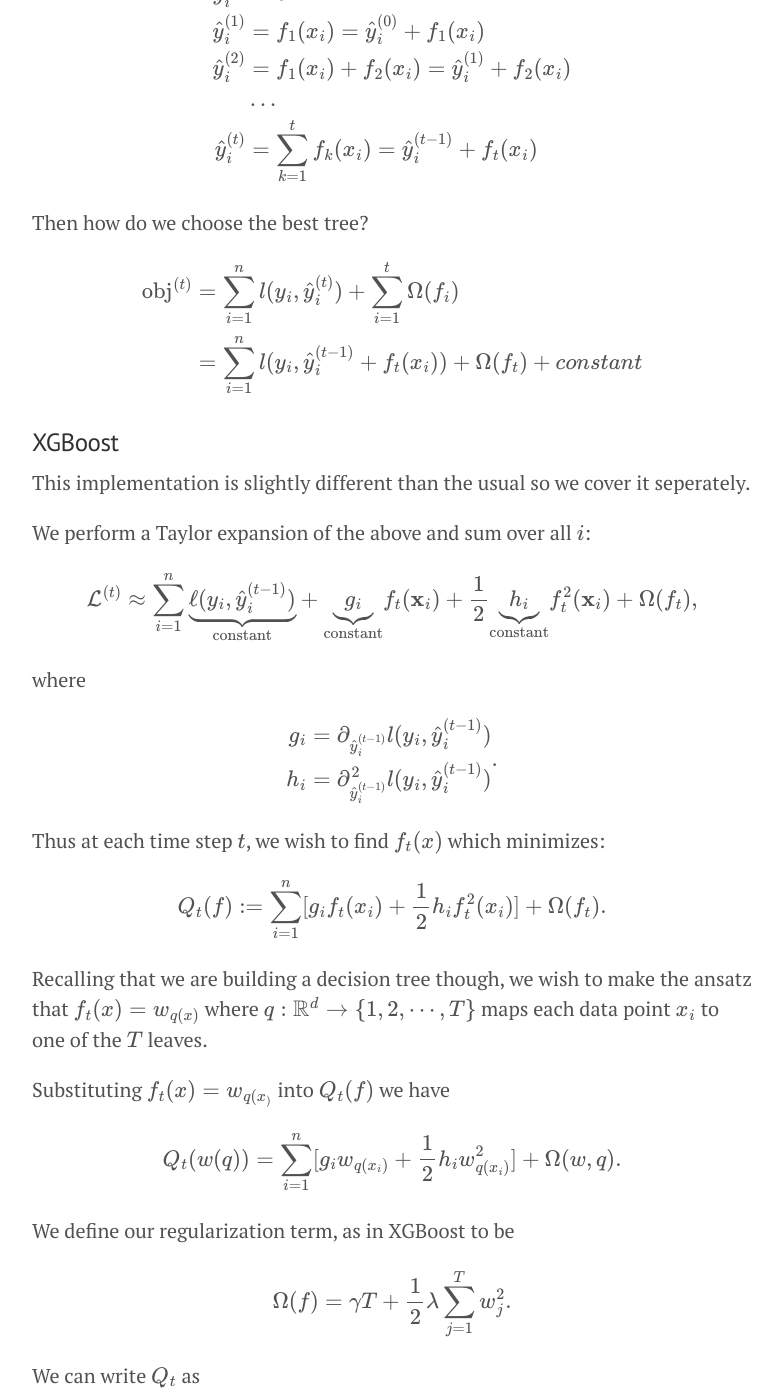
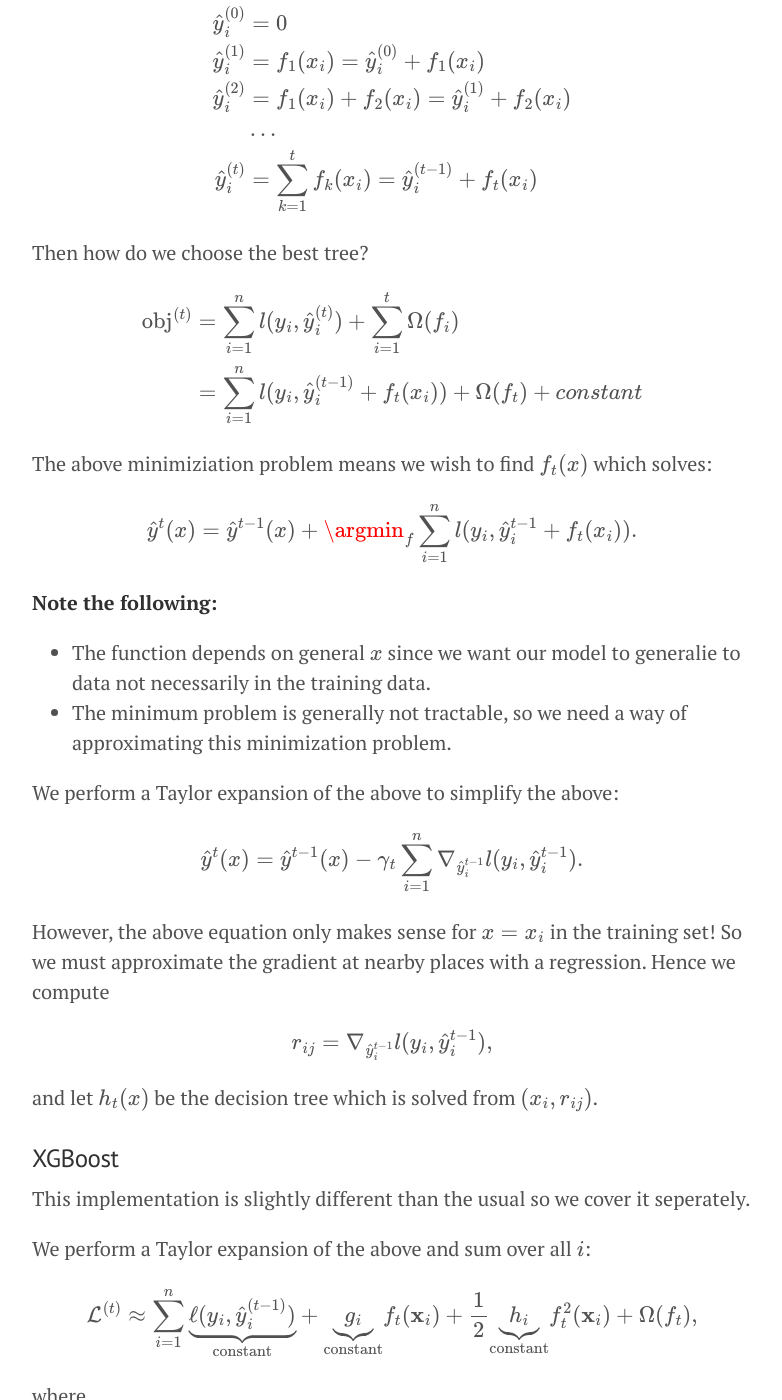
Before and after one commit to doriang102/doriang102.github.io, a Jekyll site: the page built from _posts/2017-10-15-Introduction-To-Ensemble-Methods.md, in a window 1280 px wide and 1400 px high, scrolled down 11931 px. Shown: the whole window, without its empty margins (248-1030 px from the left). Built offline with Jekyll 4.4.1, drawn with Linux system fonts in a browser that asks for light colours; our own code applies the rules of GitHub Pages for plain Markdown files; formulas are drawn with MathJax 3; some of the changed text lies outside the part shown.

Commit message:
Update 2017-10-15-Introduction-To-Ensemble-Methods.md

```diff
--- a/_posts/2017-10-15-Introduction-To-Ensemble-Methods.md
+++ b/_posts/2017-10-15-Introduction-To-Ensemble-Methods.md
@@ -256,7 +256,7 @@
 
 Since this isn't computationally feasible, we iterate the gradient flow above with a learning rate $$\alpha$$:
 
-$$\hat y_j^{t} = \hat y_j^{t-1} - \alpha_t \sum_{i=1}^N \nabla \mathcal{L}_{\hat y_i^{t-1}} (y_i \hat y_i^{t-1}),$$
+$$\hat y_j^{t} = \hat y_j^{t-1} - \alpha_t \sum_{i=1}^N \nabla \mathcal{L}_{\hat y_i^{t-1}} (y_i, \hat y_i^{t-1}),$$
 
 where $$\alpha_t$$ is solved via line search.
 
@@ -264,7 +264,7 @@
 
 So why can't we just solve the steepest descent problem? The main issue is explaiend well in *The Elements of Statistical Learning* by Hastie et al.
 
-*If minimizing the loss of the training data were the only goal, steepest descent would be the prefered strategy. The gradient is trivial to calculate for any differentiable loss function $$\mathcal{L}(y,f(x)$$ ...Unfortunately the gradient is only defined at training points $$x_i$$, whewreas our goal is to generalize $$\hat y^t$$ to new data not represented in the training set.*
+*"If minimizing the loss of the training data were the only goal, steepest descent would be the prefered strategy. The gradient is trivial to calculate for any differentiable loss function $$\mathcal{L}(y,f(x)$$ ...Unfortunately the gradient is only defined at training points $$x_i$$, whewreas our goal is to generalize $$\hat y^t$$ to new data not represented in the training set."*
 
 Recall that our goal is to construct an estimator, $$\hat y$$ for y which is a collection of decision trees. The Random Forest method provided one way of doing this - simply construct many decision trees in parallel, then average the results out. A method which focucses on reducing the errors made by the previous decision trees is *Gradient Boosted Decision Trees*.
 
@@ -283,9 +283,28 @@
 
 $$
 \begin{split}\text{obj}^{(t)} & = \sum_{i=1}^n l(y_i, \hat{y}_i^{(t)}) + \sum_{i=1}^t\Omega(f_i) \\
-          & = \sum_{i=1}^n l(y_i, \hat{y}_i^{(t-1)} + f_t(x_i)) + \Omega(f_t) + constant
+          & = \sum_{i=1}^n l(y_i, \hat{y}_i^{(t-1)} + f_t(x_i)) + \Omega(f_t) + constant\\
 \end{split}
 $$
+
+The above minimiziation problem means we wish to find $$f_t(x)$$ which solves:
+
+$$\hat y^t(x) = \hat y^{t-1}(x) + \argmin_{f} \sum_{i=1}^n l(y_i, \hat y_i^{t-1} + f_t(x_i)).$$
+
+**Note the following:**
+- The function depends on general $$x$$ since we want our model to generalie to data not necessarily in the training data.
+- The minimum problem is generally not tractable, so we need a way of approximating this minimization problem.
+
+We perform a Taylor expansion of the above to simplify the above:
+
+$$\hat y^t(x) = \hat y^{t-1}(x) - \gamma_t \sum_{i=1}^n \nabla_{\hat y_i^{t-1}} l(y_i, \hat y_i^{t-1}).$$
+
+However, the above equation only makes sense for $$x=x_i$$ in the training set! So we must approximate the gradient at nearby places with a regression. Hence we compute
+
+$$ r_{ij} = \nabla_{\hat y_i^{t-1}} l(y_i, \hat y_i^{t-1}),$$
+
+and let $$h_t(x)$$ be the decision tree which is solved from $$(x_i, r_{ij})$$.
+
 
 
 ### XGBoost
```
